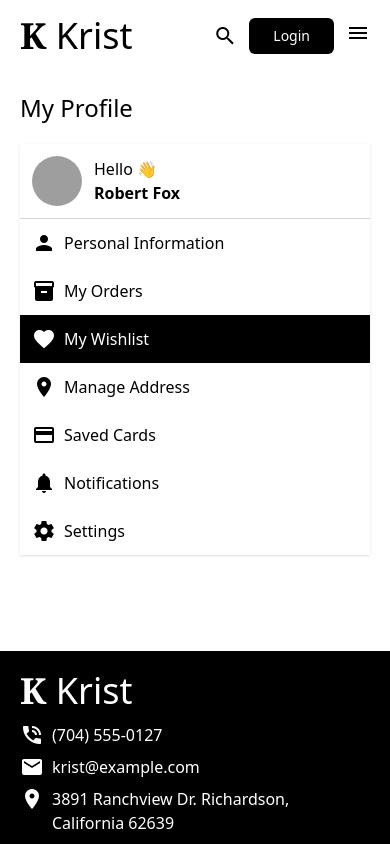
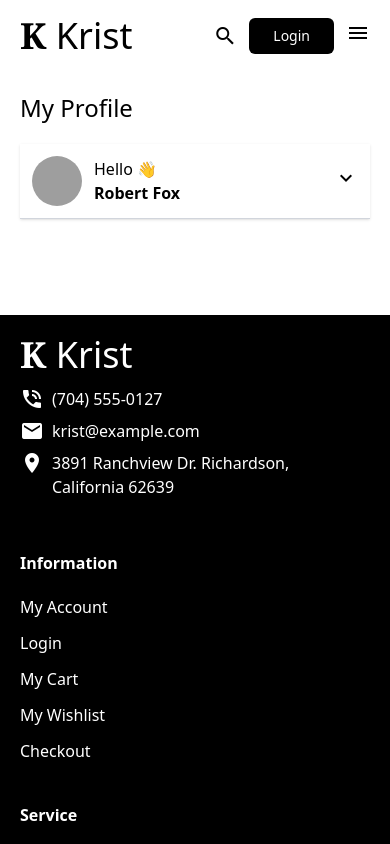
Before and after one commit to fasilv843/krist-design, an Angular app: page / in a window 390 px wide. Shown: the top 844 px of the page. Built offline with nearby package versions, Linux system fonts and the light colour scheme; no server answers; grey boxes are pictures that could not be loaded.

Commit message:
sidebar updated

```diff
--- a/src/app/components/sidebar/sidebar.component.html
+++ b/src/app/components/sidebar/sidebar.component.html
@@ -1,4 +1,5 @@
 <div class="flex flex-col shadow">
+    <div class="flex justify-between">
         <div class="flex">
             <div class="p-3">
                 <div class="rounded-full overflow-clip ">
@@ -10,8 +11,12 @@
                 <p class="font-extrabold">Robert Fox</p>
             </div>
         </div>
+        <div class="flex items-center pr-3">
+            <span class="block sm:hidden"><i class="material-icons">keyboard_arrow_down</i></span>
+        </div>
+    </div>
     <hr class="border-gray-300">
-    <div>
+    <div class="hidden sm:block">
         <ul>
             <li class="flex gap-2 px-3 py-3">
                 <i class="material-icons">person</i>
```
Lines whose indentation alone changed are shown as unchanged.
